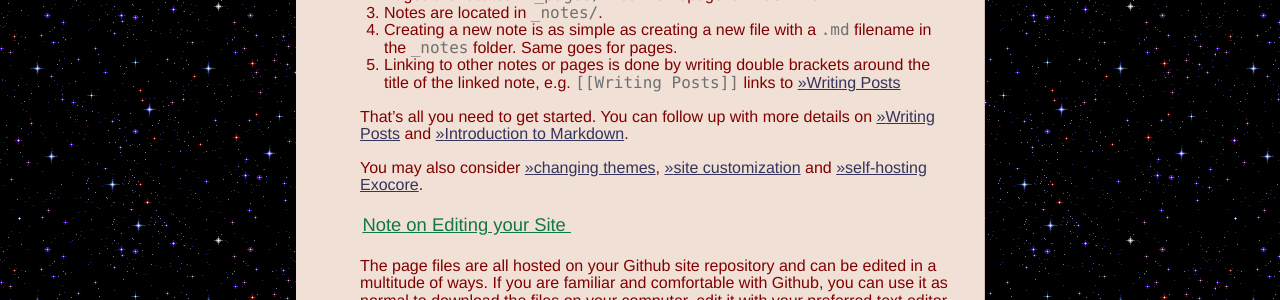
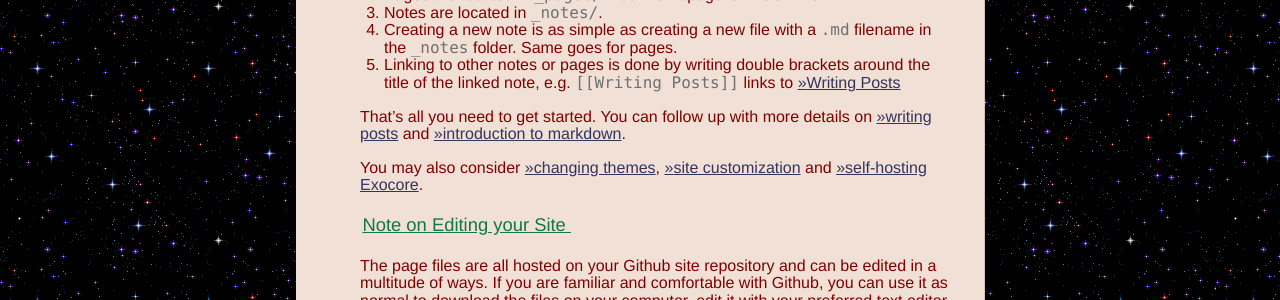
Before and after one commit to xcela/Exocore, a Jekyll site: the page built from _notes/step by step tutorial.md, in a window 1280 px wide and 900 px high, scrolled down 2920 px. Shown: the part 152-452 px from the top of the window. Built offline with Jekyll 4.4.1, drawn with Linux system fonts in a browser that asks for light colours.

```diff
--- a/_notes/step by step tutorial.md
+++ b/_notes/step by step tutorial.md
@@ -106,7 +106,7 @@ Some things to keep in mind:
 * Creating a new note is as simple as creating a new file with a `.md` filename in the `_notes` folder. Same goes for pages.
 * Linking to other notes or pages is done by writing double brackets around the title of the linked note, e.g. `[``[Writing Posts]]` links to [[Writing Posts]]
 
-That's all you need to get started. You can follow up with more details on [[Writing Posts]] and [[Introduction to Markdown]].
+That's all you need to get started. You can follow up with more details on [[writing posts]] and [[introduction to markdown]].
 
 You may also consider [[changing themes]], [[site customization]] and [[self-hosting Exocore]].
 
```
